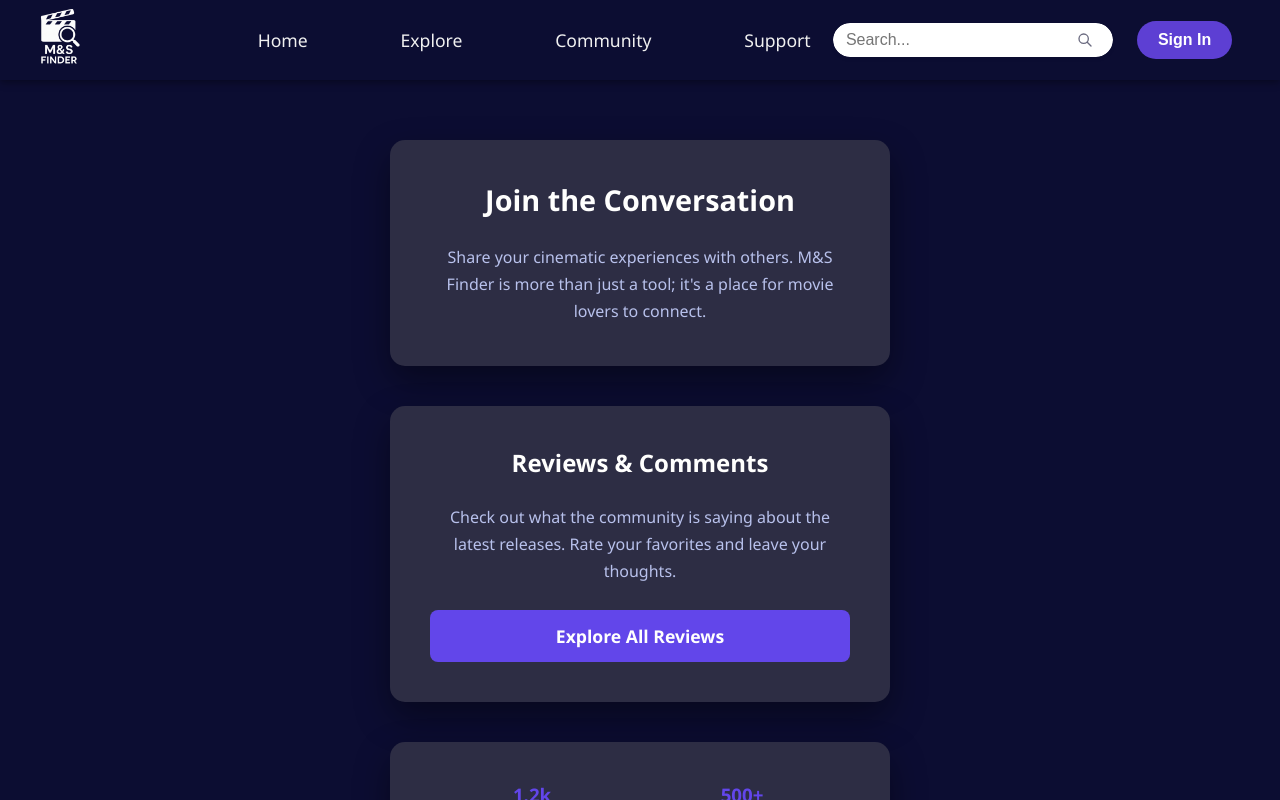
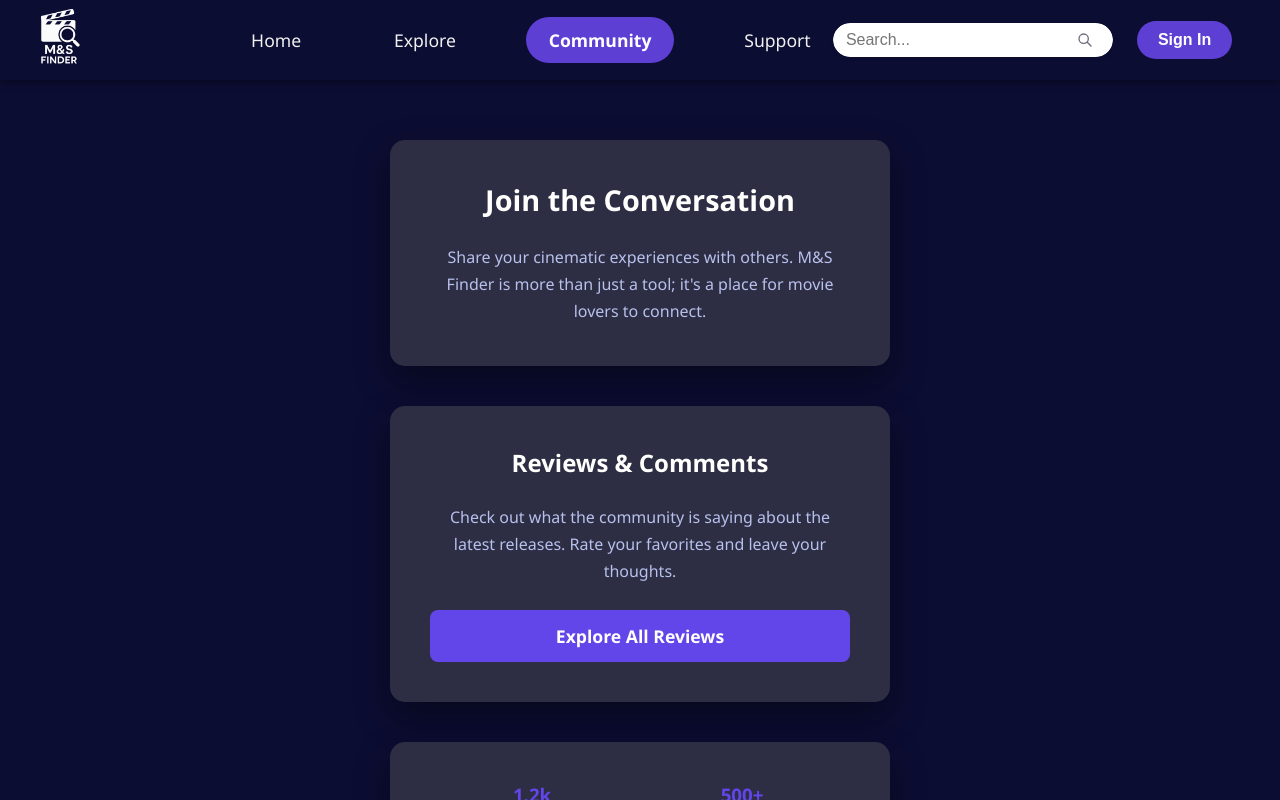
Before and after one commit to Nikolina-B/M-S_Finder, a Next.js app in the folder MS_Finder/: page /community in a window 1280 px wide. Built offline with nearby package versions, Linux system fonts and the light colour scheme.

Commit message:
promjena footera

```diff
--- a/MS_Finder/app/components/Footer.module.css
+++ b/MS_Finder/app/components/Footer.module.css
@@ -1,5 +1,5 @@
 .footerContainer {
-  background-color: #0C0D32; /* Najtamnija nijansa plave s dna slike */
+  background-color: #1A1C4E; /* Najtamnija nijansa plave s dna slike */
   color: white;
   padding: 60px 10% 20px 10%;
   font-family: sans-serif;
--- a/MS_Finder/app/components/Navbar.module.css
+++ b/MS_Finder/app/components/Navbar.module.css
@@ -264,6 +264,35 @@
   text-decoration: none;
   font-size: 1.3rem;
 }
+/* Za obične linkove u sredini */
+.center li a {
+  text-decoration: none;
+  color: #f0f0f0;
+  padding: 0.7rem 1.4rem;
+  border-radius: 25px;
+  font-size: 1.1rem;
+  /* Ključni dio za lijep prijelaz: */
+  transition: all 0.3s cubic-bezier(0.4, 0, 0.2, 1);
+}
+
+.center li a:hover:not(.active) {
+  background-color: rgba(93, 70, 226, 0.15);
+  color: #ffffff;
+  transform: translateY(-2px); /* Lagani pomak prema gore */
+}
+/* Za Sign In dugme na desnoj strani */
+.signInBtn.activePage {
+  background-color: #4a32a8 !important; /* Nešto tamnija nijansa da se vidi da je "pritisnuto" */
+  box-shadow: inset 0 2px 4px rgba(0,0,0,0.3);
+  transform: scale(0.98);
+}
+
+/* Za linkove u Sidebar-u na mobitelu */
+.sidebar a.active {
+  color: #5D3FD3;
+  border-left: 4px solid #5D3FD3;
+  padding-left: 10px;
+}
 
 /* CLOSE ICON */
 .closeIcon {
--- a/MS_Finder/app/components/Navbar.tsx
+++ b/MS_Finder/app/components/Navbar.tsx
@@ -6,21 +6,24 @@
 // import { useRouter } from "next/navigation";
 // import styles from "./Navbar.module.css";
 // import QuickSearch from "./QuickSearch";
+// import Image from "next/image";
+// import { HiMenu, HiX } from "react-icons/hi"; // Ikone za hamburger
 
-// type MenuName = "community" | "support" | "profile" | "signin" | null;
-// type SubMenuName = "sortOptions" | null;
+// // Ovdje ostavljamo samo "profile" i "signin" jer jedino oni imaju dropdown
+// type MenuName = "profile" | "signin" | null;
 
 // export default function Navbar() {
+//   const [isMenuOpen, setIsMenuOpen] = useState(false);
 //   const [openMenu, setOpenMenu] = useState<MenuName>(null);
-//   const [openSubMenu, setOpenSubMenu] = useState<SubMenuName>(null);
 //   const router = useRouter();
+
+//   // Zatvori menu kad se klikne na link
+//   const closeMenu = () => setIsMenuOpen(false);
 
 //   const toggleMenu = (menuName: MenuName) => {
 //     setOpenMenu(openMenu === menuName ? null : menuName);
-//     setOpenSubMenu(null);
 //   };
 
-//   // Funkcija za odjavu
 //   const handleSignOut = (e: React.MouseEvent) => {
 //     e.preventDefault();
 //     const confirmLogout = window.confirm("Are you sure you want to sign out?");
@@ -34,8 +37,7 @@
 //     const handleClickOutside = (event: MouseEvent) => {
 //       const target = event.target as HTMLElement;
 //       if (!target.closest(`.${styles.navbar}`)) {
-//         setOpenMenu(null);
-//         setOpenSubMenu(null);
+//         setIsMenuOpen(false);
 //       }
 //     };
 //     document.addEventListener("click", handleClickOutside);
@@ -43,97 +45,104 @@
 //   }, []);
 
 //   return (
+//     <>
 //     <nav className={styles.navbar}>
 //       <div className={styles.left}>
-//         <Link href="/" className={styles.logo}>M&S Finder</Link>
+//         <Link href="/" className={styles.logo}>
+//         <Image
+//       src="/logo1.png"
+//       alt="M&S Finder Logo"
+//       width={70}
+//       height={70}
+
+//     />
+//         </Link>
 //       </div>
 
+//       {/* CENTER MENU */}
 //       <ul className={styles.center}>
-//         <li><Link href="/">Home</Link></li>
-//         <li><Link href="/explore">Explore</Link></li>
+//           <li><Link href="/">Home</Link></li>
+//           <li><Link href="/explore">Explore</Link></li>
+//           <li><Link href="/community">Community</Link></li>
+//           <li><Link href="/support">Support</Link></li>
+//         </ul>
 
-//         <li className={styles.dropdown}>
-//           <span onClick={() => toggleMenu("community")} className={openMenu === "community" ? styles.open : ""}>
-//             Community
-//           </span>
-//           {openMenu === "community" && (
-//             <div className={styles.dropdownMenu}>
-//               <Link href="/community/reviews" onClick={() => setOpenMenu(null)}>Reviews & Comments</Link>
-//             </div>
-//           )}
-//         </li>
+//    {/* PROFILE DROPDOWN */}
+//       {/* <div className={styles.right}>
 
-//         {/* <li className={styles.dropdown}>
-//           <span onClick={() => toggleMenu("support")} className={openMenu === "support" ? styles.open : ""}>
-//             Support
-//           </span>
-//           {openMenu === "support" && (
-//             <div className={styles.dropdownMenu}>
-//               <Link href="/support/about" onClick={() => setOpenMenu(null)}>About Us</Link>
-//               <Link href="/support/contact" onClick={() => setOpenMenu(null)}>Contact Us</Link>
-//             </div>
-//           )}
-//         </li> */}
-//         <li>
-//   <Link href="/support" onClick={() => setOpenMenu(null)}>
-//     Support
-//   </Link>
-// </li>
-
-//         <li><QuickSearch /></li>
-//       </ul>
-
-//       <div className={styles.right}>
-//         {/* PROFILE */}
 //         <div className={styles.dropdown}>
 //           <button onClick={() => toggleMenu("profile")}>Profile ▾</button>
 //           {openMenu === "profile" && (
 //             <div className={styles.dropdownMenu}>
 //               <Link href="/profile/watchlist" onClick={() => setOpenMenu(null)}>Watchlist</Link>
 //               <Link href="/profile/favorites" onClick={() => setOpenMenu(null)}>Favorites</Link>
-//               <Link href="/profile/edit-profile" onClick={() => setOpenMenu(null)}>
-//     Edit Profile
-//   </Link>
-//               {/* <Link href="/profile/edit" onClick={() => setOpenMenu(null)}>Edit Profile</Link> */}
-//               {/* <button onClick={handleSignOut} className={styles.logoutBtn}>Logout</button> */}
+//               <Link href="/profile/edit-profile" onClick={() => setOpenMenu(null)}>Edit Profile</Link>
 //             </div>
 //           )}
+//         </div> */}
+//         <div className={styles.right}>
+
+//         <div className={styles.searchWrapper}>
+//           <QuickSearch />
 //         </div>
 
-//         {/* SIGN IN / SIGN OUT */}
-//         <div className={styles.dropdown}>
+//         <div className={styles.authButtons}>
+//           <Link href="/signin">
+//             <button className={styles.signInBtn}>Sign In</button>
+//           </Link>
+//         </div>
+//        <div
+//             className={styles.hamburger}
+//             onClick={() => setIsMenuOpen(true)}
+//           >
+//             <HiMenu />
+//         </div>
+//         {/* SIGN IN / SIGN OUT DROPDOWN */}
+//         {/* <div className={styles.dropdown}>
 //           <button onClick={() => toggleMenu("signin")}>Sign In ▾</button>
 //           {openMenu === "signin" && (
 //             <div className={styles.dropdownMenu}>
 //               <Link href="/signin" onClick={() => setOpenMenu(null)}>Sign In</Link>
-//               {/* Ovdje je gumb za odjavu koji ne baca 404 */}
 //               <button onClick={handleSignOut} className={styles.logoutBtn}>Sign Out</button>
 //             </div>
 //           )}
-//         </div>
+//         </div> */}
 //       </div>
 //     </nav>
+//  {/* SIDEBAR */}
+//       {isMenuOpen && (
+//         <div className={styles.sidebar}>
+//           <div className={styles.closeIcon} onClick={closeMenu}>
+//             <HiX />
+//           </div>
+
+//           <Link href="/" onClick={closeMenu}>Home</Link>
+//           <Link href="/explore" onClick={closeMenu}>Explore</Link>
+//           <Link href="/community" onClick={closeMenu}>Community</Link>
+//           <Link href="/support" onClick={closeMenu}>Support</Link>
+//         </div>
+//       )}
+//     </>
 //   );
 // }
 "use client";
 
 import { useState, useEffect } from "react";
 import Link from "next/link";
-import { useRouter } from "next/navigation";
+import { useRouter, usePathname } from "next/navigation"; // Dodaj usePathname
 import styles from "./Navbar.module.css";
 import QuickSearch from "./QuickSearch";
 import Image from "next/image";
-import { HiMenu, HiX } from "react-icons/hi"; // Ikone za hamburger
+import { HiMenu, HiX } from "react-icons/hi";
 
-// Ovdje ostavljamo samo "profile" i "signin" jer jedino oni imaju dropdown
 type MenuName = "profile" | "signin" | null;
 
 export default function Navbar() {
   const [isMenuOpen, setIsMenuOpen] = useState(false);
   const [openMenu, setOpenMenu] = useState<MenuName>(null);
   const router = useRouter();
+  const pathname = usePathname(); // Inicijalizuj pathname
 
-  // Zatvori menu kad se klikne na link
   const closeMenu = () => setIsMenuOpen(false);
 
   const toggleMenu = (menuName: MenuName) => {
@@ -154,6 +163,7 @@ export default function Navbar() {
       const target = event.target as HTMLElement;
       if (!target.closest(`.${styles.navbar}`)) {
         setIsMenuOpen(false);
+        setOpenMenu(null); // Zatvori i dropdownove
       }
     };
     document.addEventListener("click", handleClickOutside);
@@ -165,77 +175,56 @@ export default function Navbar() {
       <nav className={styles.navbar}>
         <div className={styles.left}>
           <Link href="/" className={styles.logo}>
-        <Image
-      src="/logo1.png"
-      alt="M&S Finder Logo"
-      width={70}
-      height={70}
-
-    />
+            <Image src="/logo1.png" alt="M&S Finder Logo" width={70} height={70} />
           </Link>
         </div>
 
-      {/* CENTER MENU */}
+        {/* CENTER MENU - Sa aktivnim linkovima */}
         <ul className={styles.center}>
-          <li><Link href="/">Home</Link></li>
-          <li><Link href="/explore">Explore</Link></li>
-          <li><Link href="/community">Community</Link></li>
-          <li><Link href="/support">Support</Link></li>
+          <li>
+            <Link href="/" className={pathname === "/" ? styles.active : ""}>Home</Link>
+          </li>
+          <li>
+            <Link href="/explore" className={pathname === "/explore" ? styles.active : ""}>Explore</Link>
+          </li>
+          <li>
+            <Link href="/community" className={pathname === "/community" ? styles.active : ""}>Community</Link>
+          </li>
+          <li>
+            <Link href="/support" className={pathname === "/support" ? styles.active : ""}>Support</Link>
+          </li>
         </ul>
 
-   {/* PROFILE DROPDOWN */}
-      {/* <div className={styles.right}>
-
-        <div className={styles.dropdown}>
-          <button onClick={() => toggleMenu("profile")}>Profile ▾</button>
-          {openMenu === "profile" && (
-            <div className={styles.dropdownMenu}>
-              <Link href="/profile/watchlist" onClick={() => setOpenMenu(null)}>Watchlist</Link>
-              <Link href="/profile/favorites" onClick={() => setOpenMenu(null)}>Favorites</Link>
-              <Link href="/profile/edit-profile" onClick={() => setOpenMenu(null)}>Edit Profile</Link>
-            </div>
-          )}
-        </div> */}
         <div className={styles.right}>
-
           <div className={styles.searchWrapper}>
             <QuickSearch />
           </div>
 
           <div className={styles.authButtons}>
             <Link href="/signin">
-            <button className={styles.signInBtn}>Sign In</button>
+              {/* Sign In dugme dobija aktivnu klasu ako si na toj stranici */}
+              <button className={`${styles.signInBtn} ${pathname === "/signin" ? styles.activePage : ""}`}>
+                Sign In
+              </button>
             </Link>
           </div>
-       <div
-            className={styles.hamburger}
-            onClick={() => setIsMenuOpen(true)}
-          >
+
+          <div className={styles.hamburger} onClick={() => setIsMenuOpen(true)}>
             <HiMenu />
           </div>
-        {/* SIGN IN / SIGN OUT DROPDOWN */}
-        {/* <div className={styles.dropdown}>
-          <button onClick={() => toggleMenu("signin")}>Sign In ▾</button>
-          {openMenu === "signin" && (
-            <div className={styles.dropdownMenu}>
-              <Link href="/signin" onClick={() => setOpenMenu(null)}>Sign In</Link>
-              <button onClick={handleSignOut} className={styles.logoutBtn}>Sign Out</button>
-            </div>
-          )}
-        </div> */}
         </div>
       </nav>
- {/* SIDEBAR */}
+
+      {/* SIDEBAR - Takođe dodat aktivni stil */}
       {isMenuOpen && (
         <div className={styles.sidebar}>
           <div className={styles.closeIcon} onClick={closeMenu}>
             <HiX />
           </div>
-
-          <Link href="/" onClick={closeMenu}>Home</Link>
-          <Link href="/explore" onClick={closeMenu}>Explore</Link>
-          <Link href="/community" onClick={closeMenu}>Community</Link>
-          <Link href="/support" onClick={closeMenu}>Support</Link>
+          <Link href="/" onClick={closeMenu} className={pathname === "/" ? styles.active : ""}>Home</Link>
+          <Link href="/explore" onClick={closeMenu} className={pathname === "/explore" ? styles.active : ""}>Explore</Link>
+          <Link href="/community" onClick={closeMenu} className={pathname === "/community" ? styles.active : ""}>Community</Link>
+          <Link href="/support" onClick={closeMenu} className={pathname === "/support" ? styles.active : ""}>Support</Link>
         </div>
       )}
     </>
--- a/MS_Finder/app/explore/page.tsx
+++ b/MS_Finder/app/explore/page.tsx
@@ -185,7 +185,7 @@ export default function ExplorePage() {
   return (
     <div style={pageContainerStyle}>
 
-      <h1 style={{ textAlign: 'center', marginBottom: '40px' }}>Explore Movies and Series</h1>
+      <h1 style={{ textAlign: 'center', marginBottom: '40px',color:'white' }}>Explore Movies and Series</h1>
 
       <div style={searchContainerStyle}>
          <QuickSearch onSearch={handleInternalSearch}/>
--- a/MS_Finder/package.json
+++ b/MS_Finder/package.json
@@ -23,6 +23,6 @@
     "eslint": "^9",
     "eslint-config-next": "16.0.1",
     "tailwindcss": "^4",
-    "typescript": "^5"
+    "typescript": "5.9.3"
   }
 }
```
Also changed, not shown: 1 other file (tests, documents, lock files or other folders). Lines whose indentation alone changed are shown as unchanged.
